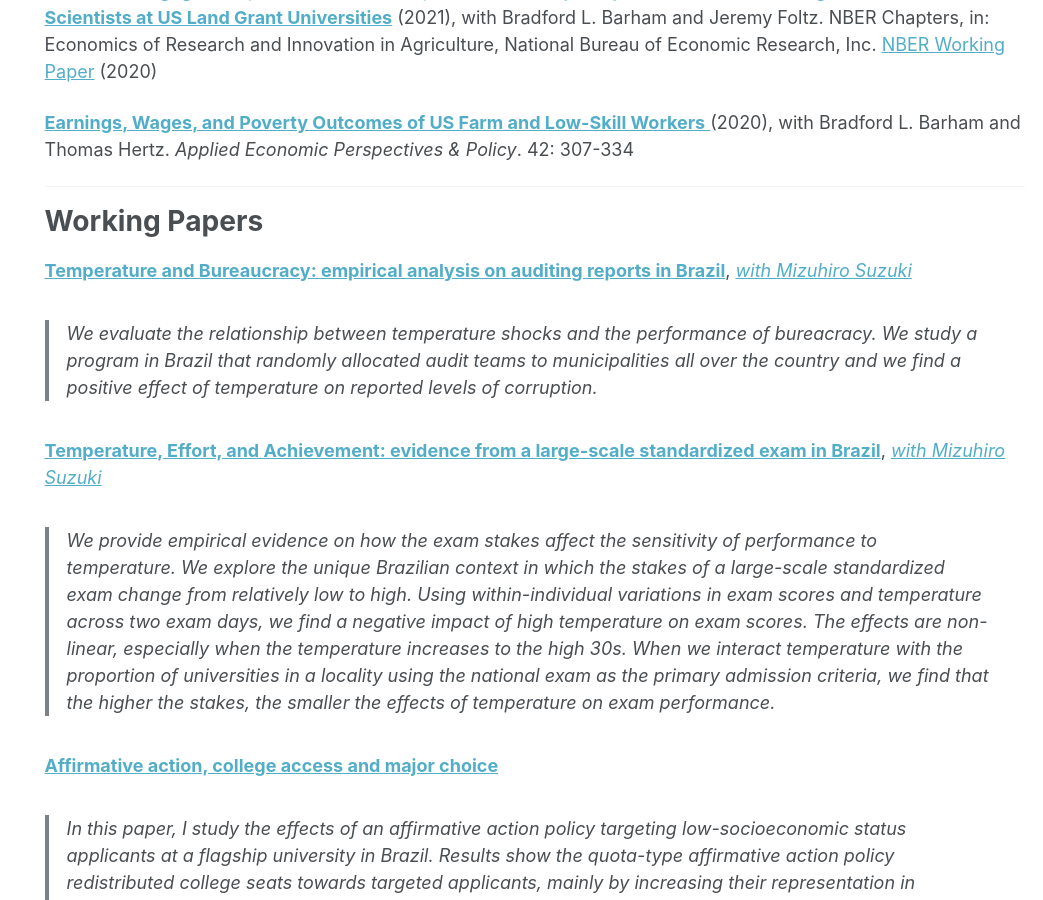
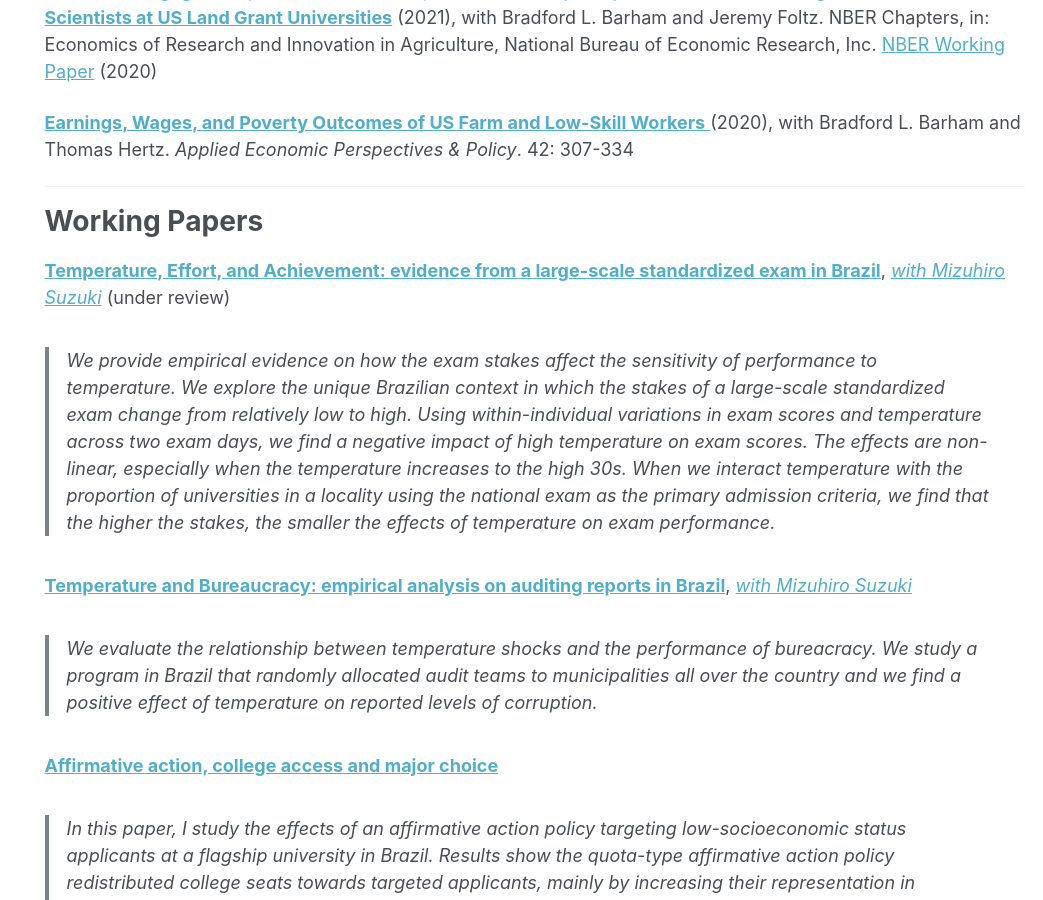
Before and after one commit to anapmelo/anapmelo.github.io, a Jekyll site: the page built from _pages/publications.md, in a window 1280 px wide and 900 px high, scrolled down 284 px. Shown: the whole window, without its empty margins (237-1280 px from the left). Built offline with Jekyll 4.4.1, drawn with Linux system fonts in a browser that asks for light colours.

Commit message:
Update publications.md

```diff
--- a/_pages/publications.md
+++ b/_pages/publications.md
@@ -17,11 +17,11 @@
 
 # Working Papers
 
+<a href="http://anapmelo.github.io/files/manuscript_MM2.pdf"> **Temperature, Effort, and Achievement: evidence from a large-scale standardized exam in Brazil**</a>, <a href="https://mizuhirosuzuki.github.io/"> _with Mizuhiro Suzuki_</a>  (under review)
+> We provide empirical evidence on how the exam stakes affect the sensitivity of performance to temperature. We explore the unique Brazilian context in which the stakes of a large-scale standardized exam change from relatively low to high. Using within-individual variations in exam scores and temperature across two exam days, we find a negative impact of high temperature on exam scores. The effects are non-linear, especially when the temperature increases to the high 30s. When we interact temperature with the proportion of universities in a locality using the national exam as the primary admission criteria, we find that the higher the stakes, the smaller the effects of temperature on exam performance.
+
 <a href="http://anapmelo.github.io/files/manuscript_MM.pdf"> **Temperature and Bureaucracy: empirical analysis on auditing reports in Brazil**</a>, <a href="https://mizuhirosuzuki.github.io/"> _with Mizuhiro Suzuki_</a>
 > We evaluate the relationship between temperature shocks and the performance of bureacracy. We study a program in Brazil that randomly allocated audit teams to municipalities all over the country and we find a positive effect of temperature on reported levels of corruption.
-
-<a href="http://anapmelo.github.io/files/manuscript_MM2.pdf"> **Temperature, Effort, and Achievement: evidence from a large-scale standardized exam in Brazil**</a>, <a href="https://mizuhirosuzuki.github.io/"> _with Mizuhiro Suzuki_</a>
-> We provide empirical evidence on how the exam stakes affect the sensitivity of performance to temperature. We explore the unique Brazilian context in which the stakes of a large-scale standardized exam change from relatively low to high. Using within-individual variations in exam scores and temperature across two exam days, we find a negative impact of high temperature on exam scores. The effects are non-linear, especially when the temperature increases to the high 30s. When we interact temperature with the proportion of universities in a locality using the national exam as the primary admission criteria, we find that the higher the stakes, the smaller the effects of temperature on exam performance.
 
 <a href="http://anapmelo.github.io/files/manuscript_Melo.pdf"> **Affirmative action, college access and major choice** </a>
 > In this paper, I study the effects of an affirmative action policy targeting low-socioeconomic status applicants at a flagship university in Brazil. Results show the quota-type affirmative action policy redistributed college seats towards targeted applicants, mainly by increasing their representation in selective, high-return majors. This gain in cross-field diversity happened with only a marginal decrease in the average achievement of the incoming cohort. The policy also reduced the gap in applications to selective majors between high and low socioeconomic status individuals by more than 50 percent. However, most of the effects on major-choice happened among individuals less likely to be accepted to a selective major, suggesting an increase in strategic mistakes in major choice. My findings contribute to our understanding of how affirmative action policies can mitigate the socioeconomic gap in both college attendance and field of study, but improvements in the admissions mechanism design remain necessary.
```
